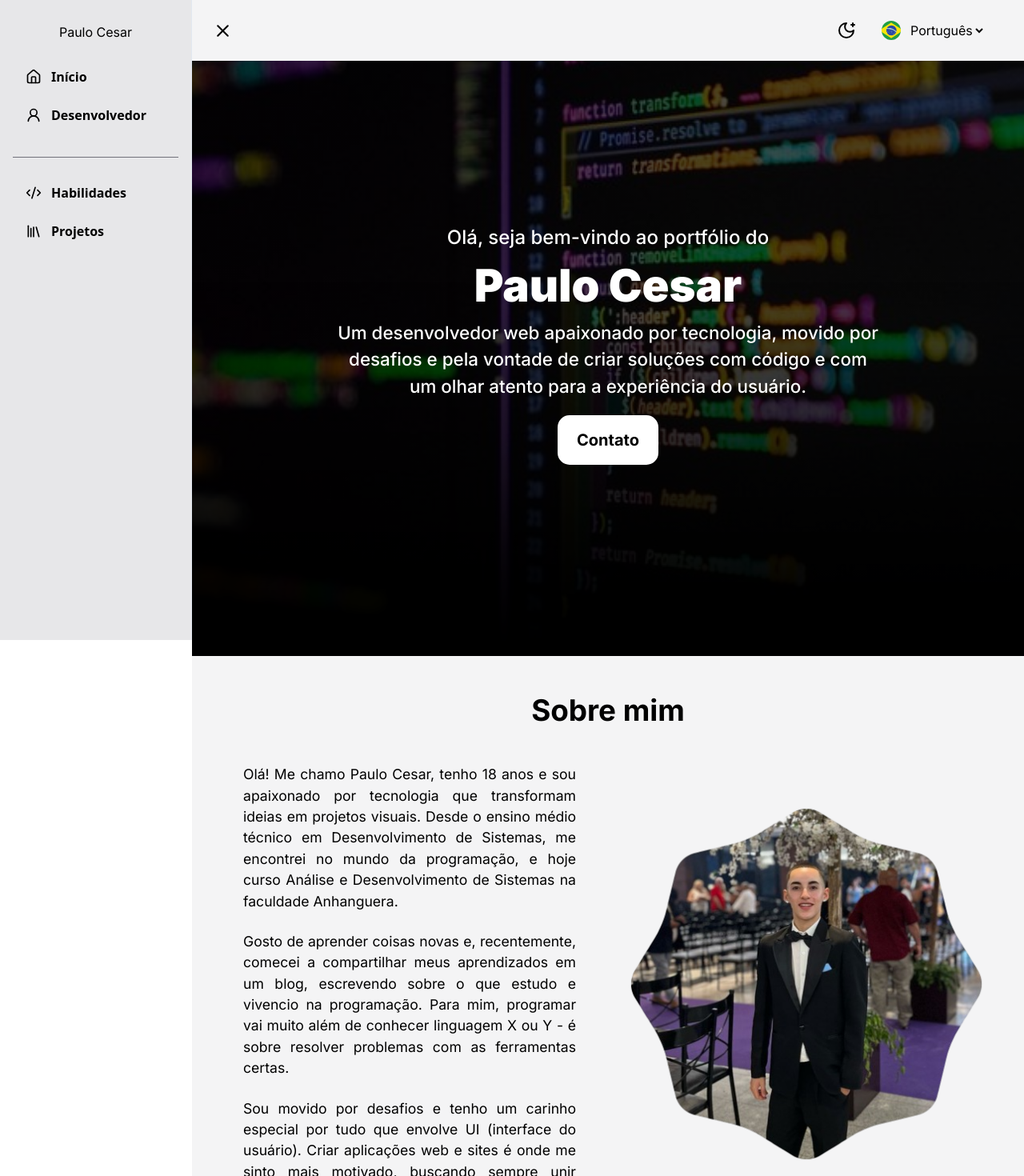
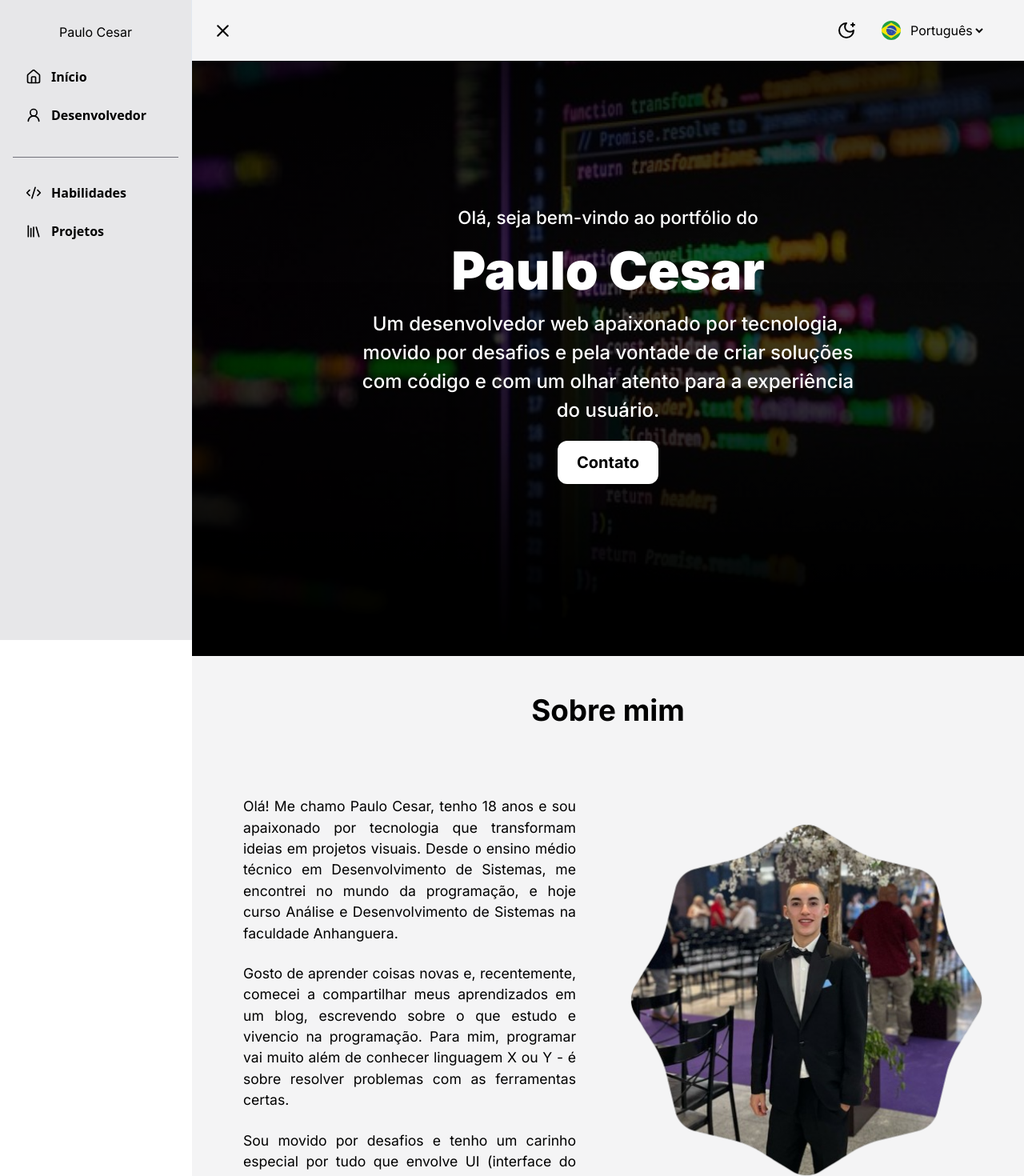
Before and after one commit to PauloCesar26/portfolio-paulo-cesar, a React (Vite) app in the folder portfolio-pauloOfc/: page / in a window 1280 px wide. Shown: the top 1470 px of the page at 80% size. Built offline with nearby package versions, Linux system fonts and the light colour scheme.

Commit message:
Fazendo atualizações

```diff
--- a/portfolio-pauloOfc/src/App.css
+++ b/portfolio-pauloOfc/src/App.css
@@ -15,7 +15,7 @@ html, body{
 }
 .banner{
     height: calc(100vh - 1.25rem);
-    background-image: linear-gradient(rgba(0, 0, 0, 0.7), rgba(0,0,0,0.7), rgba(0,0,0,0.7), rgba(0,0,0,0.9)), url("/public/img/fundo.jpeg");
+    background-image: linear-gradient(rgba(0, 0, 0, 0.9), rgba(0,0,0,0.7), rgba(0,0,0,0.7), rgba(0,0,0,0.9)), url("/public/img/fundo.jpeg");
     background-attachment:fixed;
     background-position:50% 50%;
     background-size:cover;
--- a/portfolio-pauloOfc/src/components/Pages/Home.jsx
+++ b/portfolio-pauloOfc/src/components/Pages/Home.jsx
@@ -159,7 +159,7 @@ const Home = ({setPage}) => {
               <div className="w-full md:w-1/2 flex justify-center">
                 <img src="/img/imgPortfolio.png" alt="Imagem do criador do portfolio"/>
               </div>
-              <div className="w-full md:w-1/2 max-md:w-[80%] flex flex-col justify-center space-y-6 max-lg:p-0 xl:p-10  text-justify">
+              <div className="w-full md:w-1/2 max-md:w-[80%] flex flex-col justify-center space-y-6 md:mt-10 max-lg:p-0 xl:p-10  text-justify">
                 <p>
                   {t("home.sobre.paragrafo1")}
                 </p>
--- a/portfolio-pauloOfc/src/components/app-sidebar.jsx
+++ b/portfolio-pauloOfc/src/components/app-sidebar.jsx
@@ -56,7 +56,7 @@ export function AppSidebar({ setPage }) {
                         <SidebarMenuButton asChild>
                           <button
                               onClick={() => navigate(item.page)}
-                              className={`${location.pathname === `/${item.page}` ? "bg-zinc-400/30 dark:bg-zinc-800" : ""} [&>svg]:w-5 [&>svg]:h-5`}>
+                              className={`${location.pathname === `/${item.page}` ? "bg-zinc-400/30 dark:bg-zinc-900" : ""} [&>svg]:w-5 [&>svg]:h-5`}>
                               <item.icon/>
                               <span>{item.title}</span>
                           </button>
--- a/portfolio-pauloOfc/src/components/ui/Banner.jsx
+++ b/portfolio-pauloOfc/src/components/ui/Banner.jsx
@@ -19,9 +19,9 @@ function Banner() {
           <div className="banner text-center flex flex-col justify-center h-full">
             <div className="animationInicial w-full font-[Arial] z-30 flex flex-col items-center">
               <div className="flex flex-col items-center justify-center">
-                <h3 className="font text-[1.5rem] font-medium max-md:pl-4 max-md:pr-4">{t("home.banner.title1")}</h3>
-                <span className="font text-[3.5rem] font-black">{t("home.banner.title")}</span>
-                <p className="font text-[1.4rem] max-md:text-[1.1rem] font-medium md:w-[66%] max-md:w-[85%]">
+                <h3 className="font max-md:text-[1.2rem] md:text-[1.4rem] font-medium max-md:pl-4 max-md:pr-4 text-white">{t("home.banner.title1")}</h3>
+                <span className="font max-md:text-[3.1rem] md:text-[4.1rem] font-black text-white">{t("home.banner.title")}</span>
+                <p className="font max-md:text-[1.3rem] md:text-[1.5rem] font-medium md:w-[60%] max-md:w-[85%] text-white">
                  {t("home.banner.title2")}
                 </p>
               </div>
@@ -29,7 +29,7 @@ function Banner() {
                 to="contato"
                 smooth={true}
                 duration={900}
-                className="font font-bold mt-5 flex items-center justify-center pt-4 pb-4 pl-6 pr-6 bg-white text-[20px] text-black dark:bg-white dark:text-black rounded-[15px] cursor-pointer hover:scale-[1.1] transition duration-[0.5s] ease-in-out hover:bg-zinc-300 shadow-button hover:text-white hover:dark:text-white">
+                className="font font-bold mt-5 flex items-center justify-center pt-3 pb-3 pl-6 pr-6 bg-white md:text-[20px] max-md:text-[16px] text-black dark:bg-white dark:text-black rounded-[12px] cursor-pointer hover:scale-[1.1] transition duration-[0.5s] ease-in-out hover:bg-zinc-300 shadow-button hover:text-white hover:dark:text-white">
                   {t("home.banner.button")}
               </Link>
             </div>
--- a/portfolio-pauloOfc/src/components/ui/sidebar.jsx
+++ b/portfolio-pauloOfc/src/components/ui/sidebar.jsx
@@ -163,7 +163,7 @@ function Sidebar({
           data-sidebar="sidebar"
           data-slot="sidebar"
           data-mobile="true"
-          className="bg-zinc-300 text-black dark:bg-zinc-900 dark:text-white w-(--sidebar-width) p-4 [&>button]:hidden"
+          className="bg-zinc-300 text-black dark:bg-zinc-950 dark:text-white w-(--sidebar-width) p-4 [&>button]:hidden"
           style={
             {
               "--sidebar-width": SIDEBAR_WIDTH_MOBILE
@@ -216,7 +216,7 @@ function Sidebar({
         <div
           data-sidebar="sidebar"
           data-slot="sidebar-inner"
-          className="p-4 bg-zinc-300/55 text-black dark:bg-zinc-900 dark:text-white transition duration-700 ease-in-out group-data-[variant=floating]:border-sidebar-border flex h-full w-full flex-col group-data-[variant=floating]:rounded-lg group-data-[variant=floating]:border group-data-[variant=floating]:shadow-sm">
+          className="p-4 bg-zinc-300/55 text-black dark:bg-zinc-950 dark:text-white transition duration-700 ease-in-out group-data-[variant=floating]:border-sidebar-border flex h-full w-full flex-col group-data-[variant=floating]:rounded-lg group-data-[variant=floating]:border group-data-[variant=floating]:shadow-sm">
           {children}
         </div>
       </div>
```
